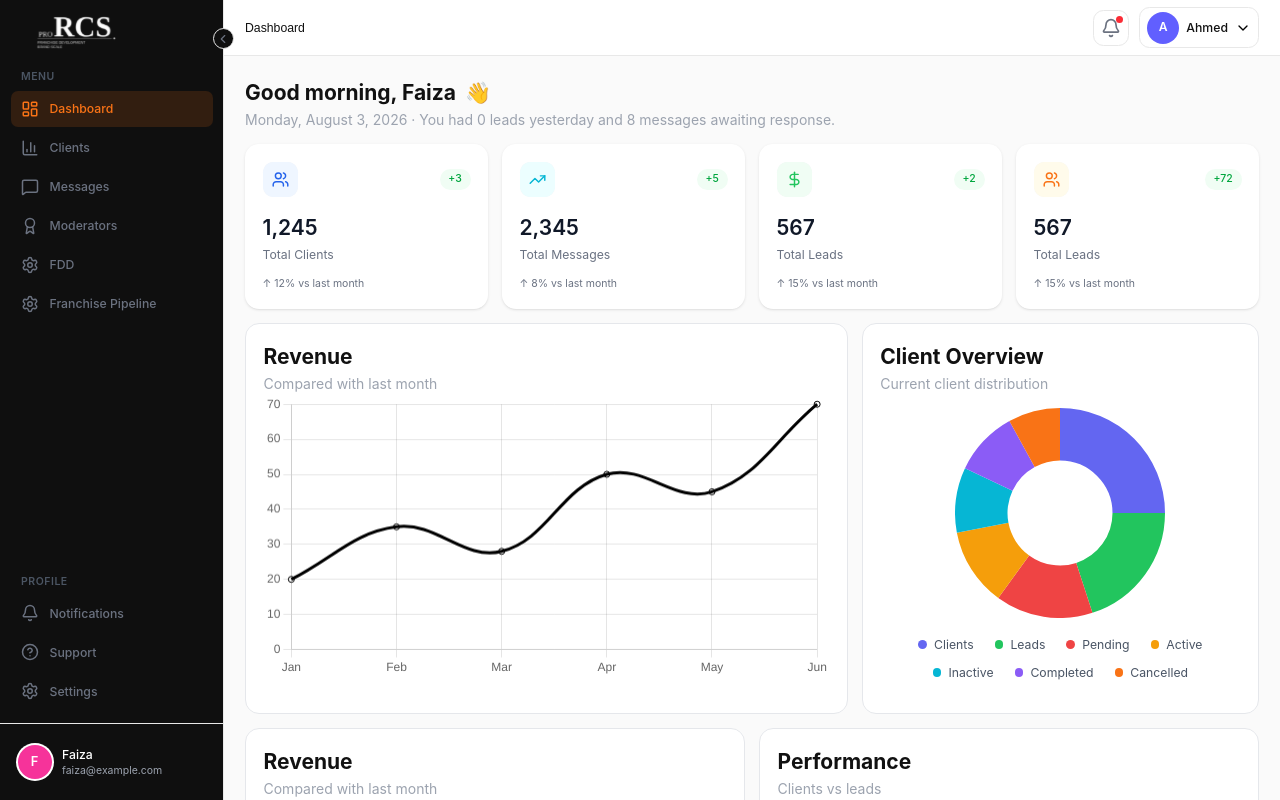
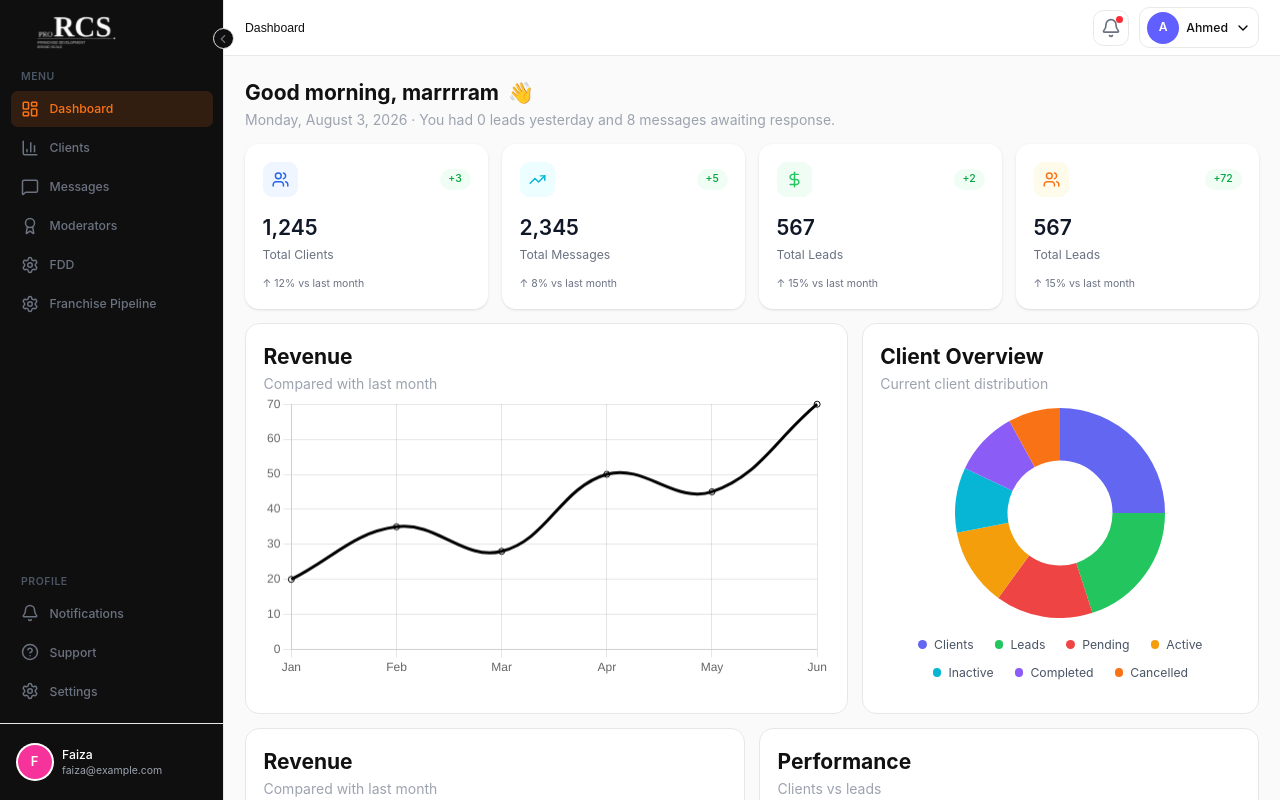
Before and after one commit to hamza-nafasat/rcs-frontend, a React (Vite) app: page /dashboard in a window 1280 px wide. Built offline with nearby package versions, Linux system fonts and the light colour scheme.

Commit message:
dashboard module code clean Done

```diff
--- a/src/pages/dashboard/AdminDashboard.jsx
+++ b/src/pages/dashboard/AdminDashboard.jsx
@@ -84,28 +84,27 @@ const cardData = [
     comparison: "↑ 15% vs last month",
   },
 ];
+
 const AdminDashboard = () => {
   return (
-    <section>
-      <div className="flex flex-col gap-4">
+    <article className="flex flex-col gap-4">
       {/* Page Heading */}
       <DashboardHeading
-          heading="Good morning, Faiza"
         emoji="👋"
+        heading="Good morning, marrrram"
         subheading="Monday, August 3, 2026 · You had 0 leads yesterday and 8 messages awaiting response."
       />
 
       {/* Stats */}
-        <div className="grid grid-cols-1 gap-4 sm:grid-cols-3 lg:grid-cols-4">
+      <section className="grid grid-cols-1 gap-4 sm:grid-cols-3 lg:grid-cols-4">
         {cardData.map((card, index) => (
           <StatsCard key={index} {...card} />
         ))}
-        </div>
+      </section>
 
       {/* Revenue & Clients */}
-        <div className="grid grid-cols-1 items-stretch gap-4 lg:grid-cols-5">
-          <div className="lg:col-span-3">
-            <Card className="h-full">
+      <section className="grid grid-cols-1 items-stretch gap-4 lg:grid-cols-5">
+        <Card className="h-full lg:col-span-3 ">
           <DashboardHeading
             heading="Revenue"
             subheading="Compared with last month"
@@ -116,10 +115,8 @@ const AdminDashboard = () => {
             data={[20, 35, 28, 50, 45, 70]}
           />
         </Card>
-          </div>
 
-          <div className="lg:col-span-2">
-            <Card className="h-full">
+        <Card className="h-full lg:col-span-2">
           <DashboardHeading
             heading="Client Overview"
             subheading="Current client distribution"
@@ -147,11 +144,10 @@ const AdminDashboard = () => {
             ]}
           />
         </Card>
-          </div>
-        </div>
+      </section>
 
       {/* Bar & Multi Line */}
-        <div className="grid grid-cols-1 gap-4 lg:grid-cols-2">
+      <section className="grid grid-cols-1 gap-4 lg:grid-cols-2">
         <Card
           header={
             <DashboardHeading
@@ -194,10 +190,10 @@ const AdminDashboard = () => {
             ]}
           />
         </Card>
-        </div>
+      </section>
 
       {/* Activity & Attention */}
-        <div className="grid grid-cols-1 gap-4 lg:grid-cols-2">
+      <section className="grid grid-cols-1 gap-4 lg:grid-cols-2">
         <Card>
           <RecentActivity
             activities={activities}
@@ -208,9 +204,8 @@ const AdminDashboard = () => {
         <Card>
           <ClientsNeedingAttention clients={clients} />
         </Card>
-        </div>
-      </div>
       </section>
+    </article>
   );
 };
 export default AdminDashboard;
--- a/src/pages/dashboard/components/BarChart.jsx
+++ b/src/pages/dashboard/components/BarChart.jsx
@@ -19,10 +19,8 @@ const BarChart = ({ labels, data }) => {
 
     chartInstance.current = new Chart(ctx, {
       type: "bar",
-
       data: {
         labels: ["Jan", "Feb", "Mar", "Apr", "May", "Jun"],
-
         datasets: [
           {
             data: [20, 35, 28, 50, 45, 70],
@@ -36,21 +34,10 @@ const BarChart = ({ labels, data }) => {
           },
         ],
       },
-
       options: {
         responsive: true,
-
-        plugins: {
-          legend: {
-            display: false,
-          },
-        },
-
-        scales: {
-          y: {
-            beginAtZero: true,
-          },
-        },
+        plugins: { legend: { display: false } },
+        scales: { y: { beginAtZero: true } },
       },
     });
 
--- a/src/pages/dashboard/components/RecentActivity.jsx
+++ b/src/pages/dashboard/components/RecentActivity.jsx
@@ -1,3 +1,5 @@
+import Button from "../../../components/shared/Button";
+
 const RecentActivity = ({
   activities = [],
   title = "Recent Activity",
@@ -5,30 +7,31 @@ const RecentActivity = ({
   onAction,
 }) => {
   return (
-    <div>
+    <>
       {/* Header */}
-      <div className="mb-5 flex items-center justify-between">
+      <section className="mb-5 flex items-center justify-between">
         <h3 className="text-base font-semibold text-gray-900">{title}</h3>
 
         {actionLabel && (
-          <button
-            type="button"
+          <Button
+            type="icon"
+            className="text-sm font-medium text-orange-500"
             onClick={onAction}
-            className="text-sm font-medium text-orange-500"
           >
             {actionLabel}
-          </button>
+          </Button>
         )}
-      </div>
+      </section>
 
       {/* Activities */}
-      <div>
       {activities.map((activity, index) => (
-          <div key={activity.id ?? index} className="flex gap-3">
+        <section
+          key={activity.id ?? index}
+          className="flex flex-row items-start gap-3"
+        >
           {/* Timeline */}
           <div className="flex w-5 flex-col items-center">
             <span className="mt-1.5 h-2.5 w-2.5 shrink-0 rounded-full bg-blue-600" />
-
             {index !== activities.length - 1 && (
               <span className="mt-1 w-px flex-1 bg-gray-200" />
             )}
@@ -45,10 +48,9 @@ const RecentActivity = ({
               {activity.time}
             </span>
           </div>
-          </div>
+        </section>
       ))}
-      </div>
-    </div>
+    </>
   );
 };
 
--- a/src/pages/dashboard/components/StatsCard.jsx
+++ b/src/pages/dashboard/components/StatsCard.jsx
@@ -1,8 +1,8 @@
 const StatsCard = ({ icon, badge, value, label, comparison }) => {
   return (
-    <div className="rounded-2xl bg-white p-5 shadow-sm">
+    <article className="rounded-2xl bg-white p-5 shadow-sm">
       {/* Top */}
-      <div className="flex items-center justify-between">
+      <section className="flex items-center justify-between">
         <div className="flex h-10 w-10 items-center justify-center rounded-xl bg-gray-100">
           {icon && <img src={icon} alt="" />}
         </div>
@@ -12,18 +12,17 @@ const StatsCard = ({ icon, badge, value, label, comparison }) => {
             {badge}
           </span>
         )}
-      </div>
+      </section>
 
       {/* Figure */}
-      <div className="mt-5">
+      <section className="mt-5">
         <h3 className="text-2xl font-semibold text-gray-900">{value}</h3>
-
         <p className="mt-1 text-sm text-gray-500">{label}</p>
-      </div>
+      </section>
 
       {/* Comparison */}
       {comparison && <p className="mt-4 text-xs text-gray-500">{comparison}</p>}
-    </div>
+    </article>
   );
 };
 
```
Lines whose indentation alone changed are shown as unchanged.
